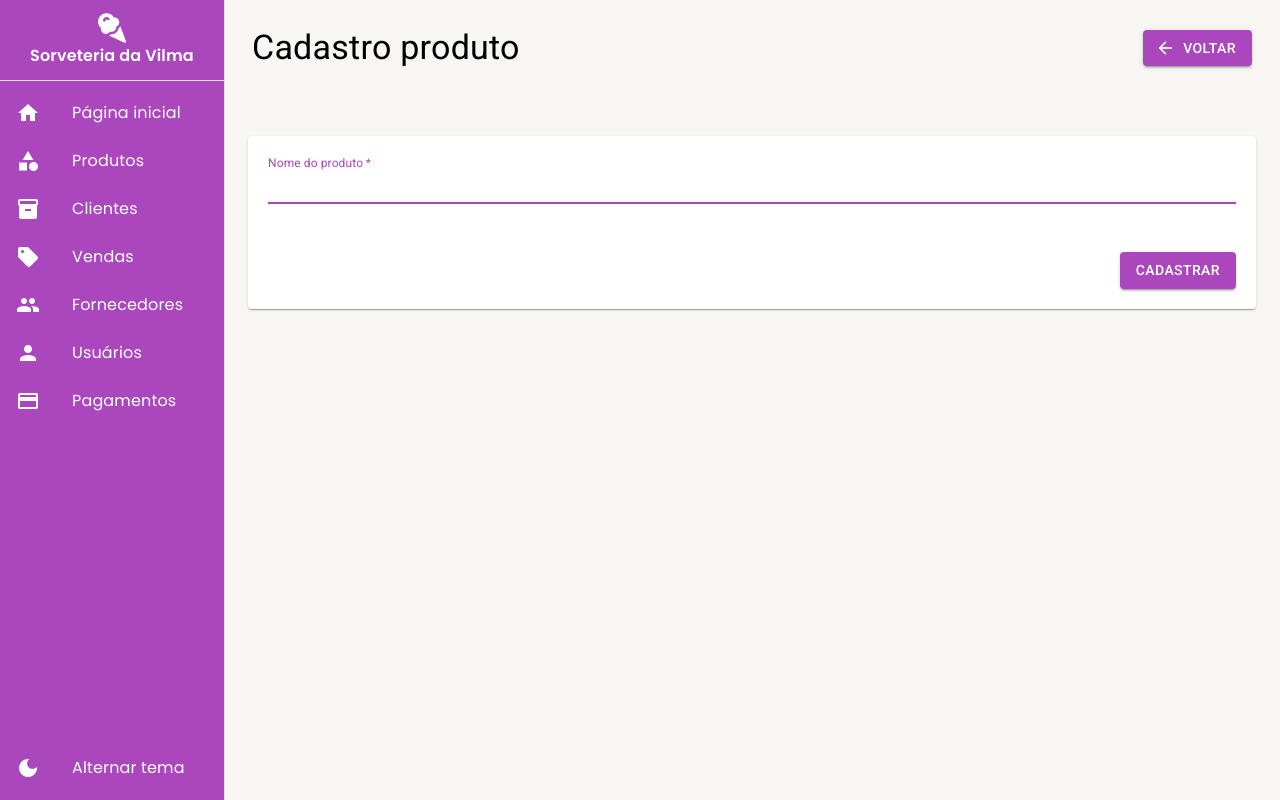
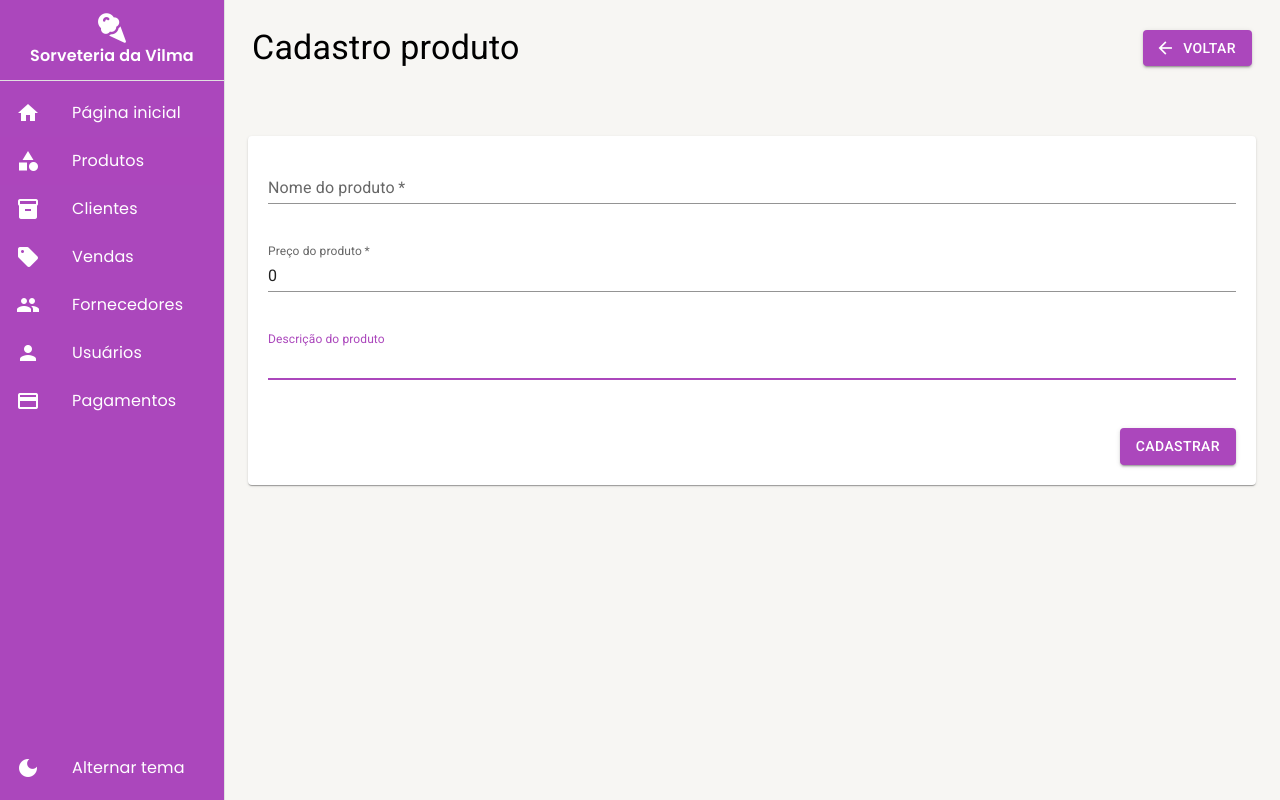
Before and after one commit to ygor-salles/ice-cream-frontend, a React (Create React App) app: page /products/create in a window 1280 px wide. Built offline with nearby package versions, Linux system fonts and the light colour scheme; a web font is replaced by a local one.

Commit message:
fix: react-hook-form no yup

```diff
--- a/package.json
+++ b/package.json
@@ -11,19 +11,16 @@
   "dependencies": {
     "@emotion/react": "^11.7.1",
     "@emotion/styled": "^11.6.0",
-    "@hookform/resolvers": "^2.8.8",
     "@material-ui/core": "^4.12.3",
     "@mui/icons-material": "^5.5.1",
     "@mui/material": "^5.2.6",
     "axios": "^0.26.1",
-    "formik": "^2.2.9",
     "react": "^17.0.2",
     "react-dom": "^17.0.2",
     "react-hook-form": "^7.29.0",
     "react-router-dom": "6",
     "react-scripts": "5.0.0",
-    "styled-components": "^5.3.3",
-    "yup": "^0.32.11"
+    "styled-components": "^5.3.3"
   },
   "devDependencies": {
     "@testing-library/jest-dom": "^5.16.1",
@@ -35,7 +32,6 @@
     "@types/react": "^17.0.38",
     "@types/react-dom": "^17.0.11",
     "@types/styled-components": "^5.1.24",
-    "@types/yup": "^0.29.13",
     "@typescript-eslint/eslint-plugin": "^5.18.0",
     "@typescript-eslint/parser": "^5.18.0",
     "eslint": "^8.12.0",
--- a/src/pages/products/register/RegisterProduct.tsx
+++ b/src/pages/products/register/RegisterProduct.tsx
@@ -1,21 +1,15 @@
-import { yupResolver } from '@hookform/resolvers/yup';
 import { Card, Theme, useMediaQuery } from '@mui/material';
 import Box from '@mui/material/Box';
 import Button from '@mui/material/Button';
 import Grid from '@mui/material/Grid';
-import TextField from '@mui/material/TextField';
 import { useState } from 'react';
 import { Controller, useForm } from 'react-hook-form';
 
 import Snackbar from '../../../shared/components/snackBar/SnackBar';
 import TextFieldApp from '../../../shared/components/textField/TextField';
+import { IProductDTO } from '../../../shared/dtos/IProductDTO';
 import { LayoutBaseDePagina } from '../../../shared/layouts';
-import { schemaCreateProduct } from '../../../shared/schemas/productSchema';
 import ProductService from '../../../shared/services/ProductService';
-
-interface IFormInputs {
-  name: string;
-}
 
 export function RegisterProduct(): JSX.Element {
   const smDown = useMediaQuery((theme: Theme) => theme.breakpoints.down('sm'));
@@ -28,41 +22,24 @@ export function RegisterProduct(): JSX.Element {
     setOpenToast(false);
   };
 
-  const {
-    handleSubmit,
-    control,
-    // reset,
-    // register,
-    formState: { errors },
-  } = useForm<IFormInputs>({
-    resolver: yupResolver(schemaCreateProduct),
-  });
+  const { handleSubmit, control } = useForm<IProductDTO>();
 
-  const onSubmit = (data: any) => console.log(data);
+  const displayNotificationMessage = (error: boolean, message: string): void => {
+    setOpenToast(true);
+    setError(error);
+    setMessage(message);
+  };
 
-  // const displayNotificationMessage = (error: boolean, message: string): void => {
-  //   setOpenToast(true);
-  //   setError(error);
-  //   setMessage(message);
-  // };
-
-  // const handleSubmit = async (event: React.FormEvent<HTMLFormElement>) => {
-  //   event.preventDefault();
-  //   const formData = new FormData(event.currentTarget);
-  //   const productService = new ProductService();
-
-  //   try {
-  //     await productService.create({
-  //       name: String(formData.get('name')),
-  //       price: Number(formData.get('price')),
-  //       description: String(formData.get('description')),
-  //     });
-  //     displayNotificationMessage(false, 'Produto cadastrado com sucesso!');
-  //   } catch (error) {
-  //     // const { response } = error as AxiosError;
-  //     displayNotificationMessage(true, 'Error ao cadastrar o produto!');
-  //   }
-  // };
+  const onSubmit = async (data: IProductDTO) => {
+    const productService = new ProductService();
+    try {
+      await productService.create(data);
+      displayNotificationMessage(false, 'Produto cadastrado com sucesso!');
+    } catch (error) {
+      // const { response } = error as AxiosError;
+      displayNotificationMessage(true, 'Error ao cadastrar o produto!');
+    }
+  };
 
   return (
     <>
@@ -91,19 +68,56 @@ export function RegisterProduct(): JSX.Element {
                 <Controller
                   name="name"
                   control={control}
-                  rules={{ required: true }}
+                  rules={{ required: 'Nome é obrigatório' }}
                   defaultValue=""
-                  render={({ field: { onChange, value } }) => (
+                  render={({ field: { onChange, value }, fieldState: { error } }) => (
                     <TextFieldApp
-                      id="name"
                       name="name"
                       label="Nome do produto"
                       value={value}
                       onChange={onChange}
-                      error={Boolean(errors.name)}
-                      helperText={errors?.name?.message || ''}
+                      error={!!error}
+                      helperText={error ? error.message : null}
                       type="text"
                       required
+                    />
+                  )}
+                />
+              </Grid>
+              <Grid item xs={12}>
+                <Controller
+                  name="price"
+                  control={control}
+                  rules={{ required: 'Preço é obrigatório', min: 0.01 }}
+                  defaultValue={0}
+                  render={({ field: { onChange, value }, fieldState: { error } }) => (
+                    <TextFieldApp
+                      name="price"
+                      label="Preço do produto"
+                      value={value}
+                      onChange={onChange}
+                      error={!!error}
+                      helperText={error ? error.message : null}
+                      type="number"
+                      required
+                    />
+                  )}
+                />
+              </Grid>
+              <Grid item xs={12}>
+                <Controller
+                  name="description"
+                  control={control}
+                  defaultValue=""
+                  render={({ field: { onChange, value }, fieldState: { error } }) => (
+                    <TextFieldApp
+                      name="description"
+                      label="Descrição do produto"
+                      value={value}
+                      onChange={onChange}
+                      error={!!error}
+                      helperText={error ? error.message : null}
+                      type="text"
                     />
                   )}
                 />
--- a/src/shared/components/snackBar/SnackBar.tsx
+++ b/src/shared/components/snackBar/SnackBar.tsx
@@ -11,6 +11,7 @@ interface SnackbarProps {
   open?: boolean;
   autoHideDuration?: number;
   onCloseSnack?: (
+    // eslint-disable-next-line @typescript-eslint/no-explicit-any
     event: Event | React.SyntheticEvent<any, Event>,
     reason: SnackbarCloseReason,
   ) => void;
--- a/src/shared/components/textField/TextField.tsx
+++ b/src/shared/components/textField/TextField.tsx
@@ -1,7 +1,6 @@
 import { TextField } from '@mui/material';
 
 interface TextFieldAppProps {
-  id?: string;
   name?: string;
   label: React.ReactNode;
   value: string | number | undefined;
@@ -27,7 +26,6 @@ interface TextFieldAppProps {
 // }));
 
 export default function TextFieldApp({
-  id,
   name,
   label,
   value,
@@ -40,7 +38,6 @@ export default function TextFieldApp({
 }: TextFieldAppProps): JSX.Element {
   return (
     <TextField
-      id={id}
       name={name}
       label={label}
       value={value}
--- a/src/shared/schemas/productSchema.ts
+++ /dev/null
@@ -1,7 +0,0 @@
-import * as yup from 'yup';
-
-export const schemaCreateProduct = yup.object().shape({
-  name: yup.string().required('Nome é obrigatório'),
-  // price: yup.number().required('Preço é obrigatório'),
-  // description: yup.string().optional(),
-});
--- a/src/shared/services/ProductService/dtos/ICreateProductDTO.ts
+++ b/src/shared/services/ProductService/dtos/ICreateProductDTO.ts
@@ -1,7 +1,7 @@
 export interface ICreateProductDTORequest {
   name: string;
   price: number;
-  description: string;
+  description?: string;
 }
 
 export interface ICreateProductDTOResponse {
```
Also changed, not shown: .eslintrc.json, 1 other file (tests, documents, lock files or other folders).
